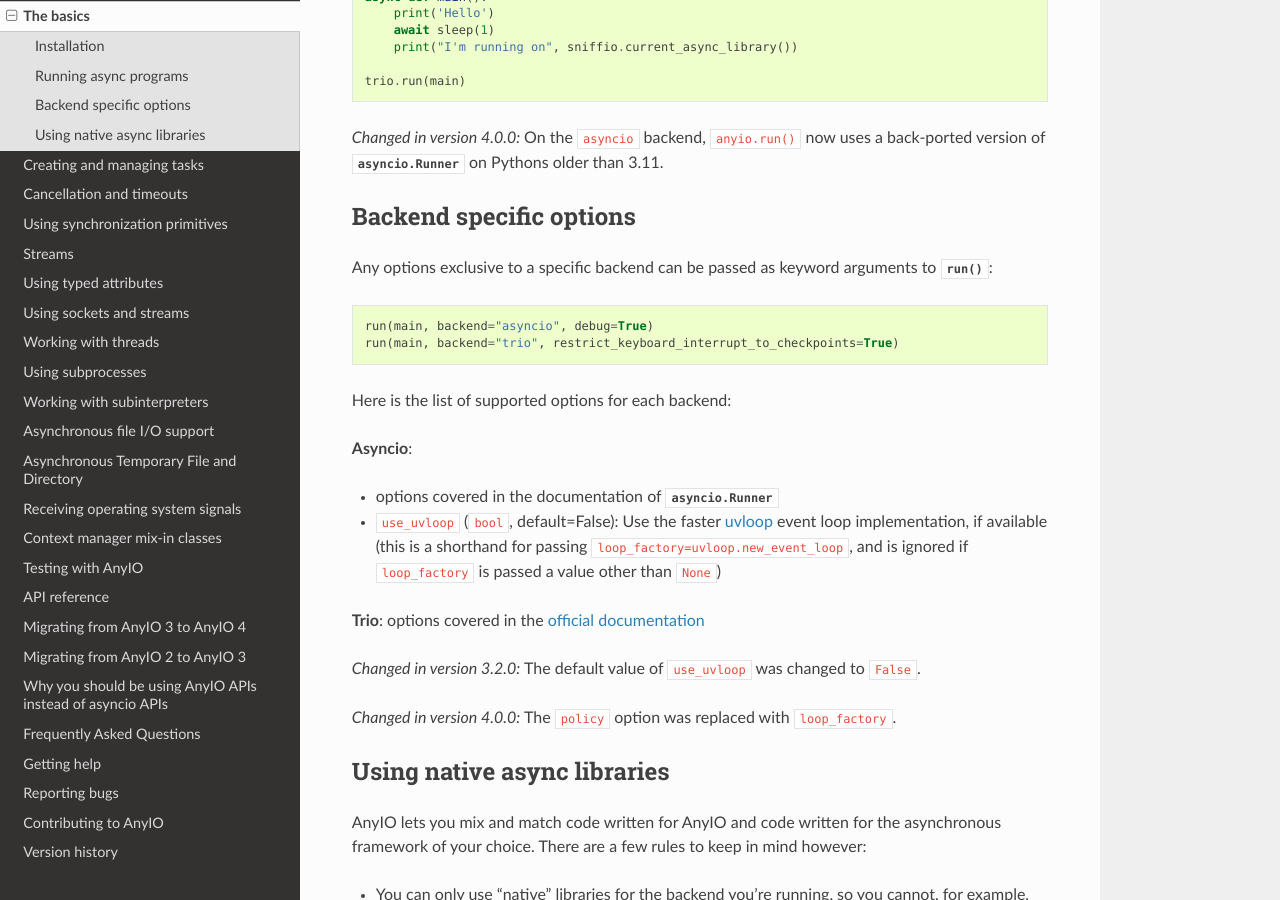
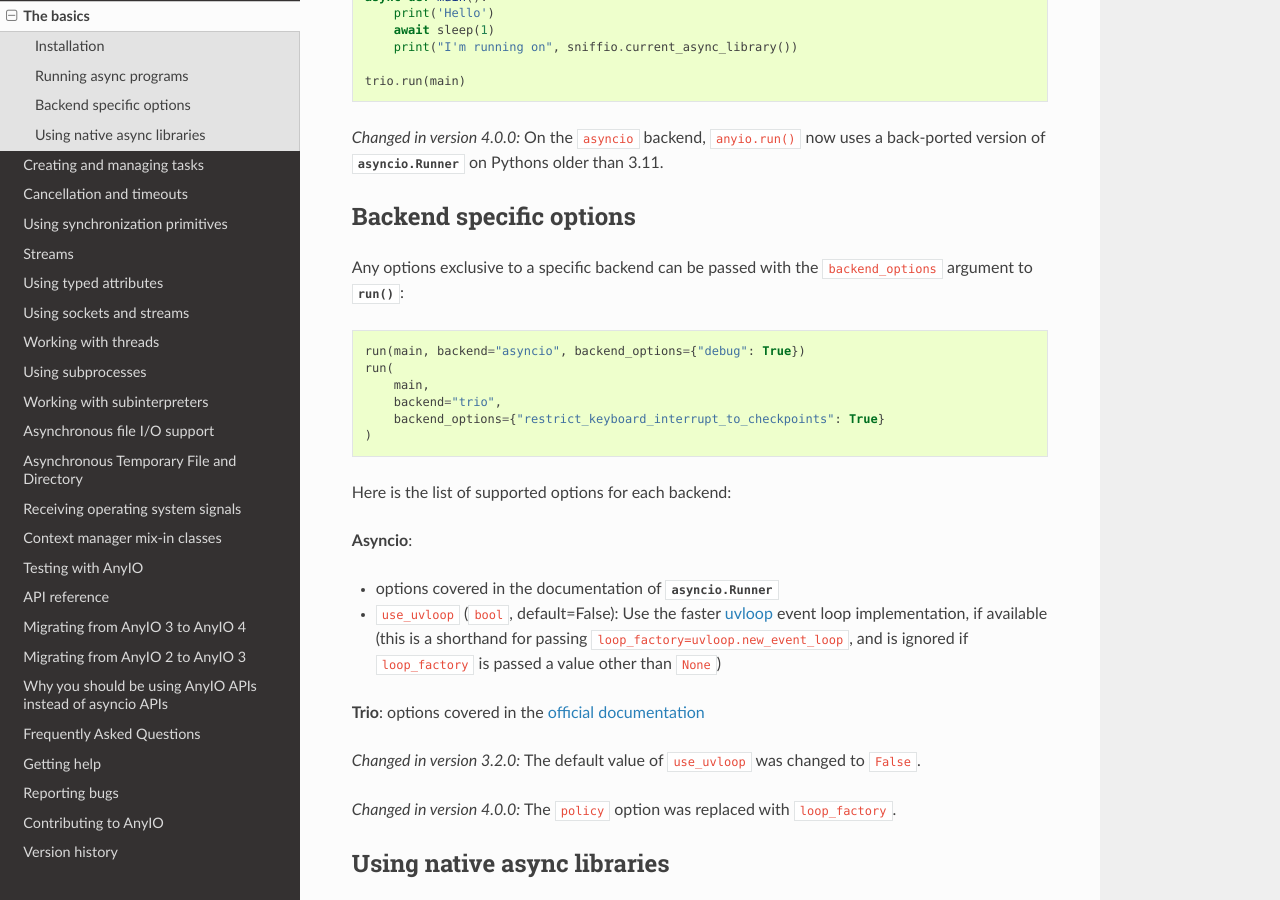
Before and after one commit to agronholm/anyio, a Sphinx documentation site: the page built from docs/basics.rst, in a window 1280 px wide and 900 px high, scrolled down 1127 px. Built offline with Sphinx 7.4.7 and the Read the Docs theme 3.1.0, drawn with Linux system fonts in a browser that asks for light colours; the version number could not be read and is left out.

Commit message:
Fixed documentation on how to pass backend options to anyio.run()

```diff
--- a/docs/basics.rst
+++ b/docs/basics.rst
@@ -64,11 +64,15 @@ native ``run()`` function of the backend library::
 Backend specific options
 ------------------------
 
-Any options exclusive to a specific backend can be passed as keyword arguments to
-:func:`run`::
+Any options exclusive to a specific backend can be passed with the ``backend_options``
+argument to :func:`run`::
 
-    run(main, backend="asyncio", debug=True)
-    run(main, backend="trio", restrict_keyboard_interrupt_to_checkpoints=True)
+    run(main, backend="asyncio", backend_options={"debug": True})
+    run(
+        main,
+        backend="trio",
+        backend_options={"restrict_keyboard_interrupt_to_checkpoints": True}
+    )
 
 Here is the list of supported options for each backend:
 
```
